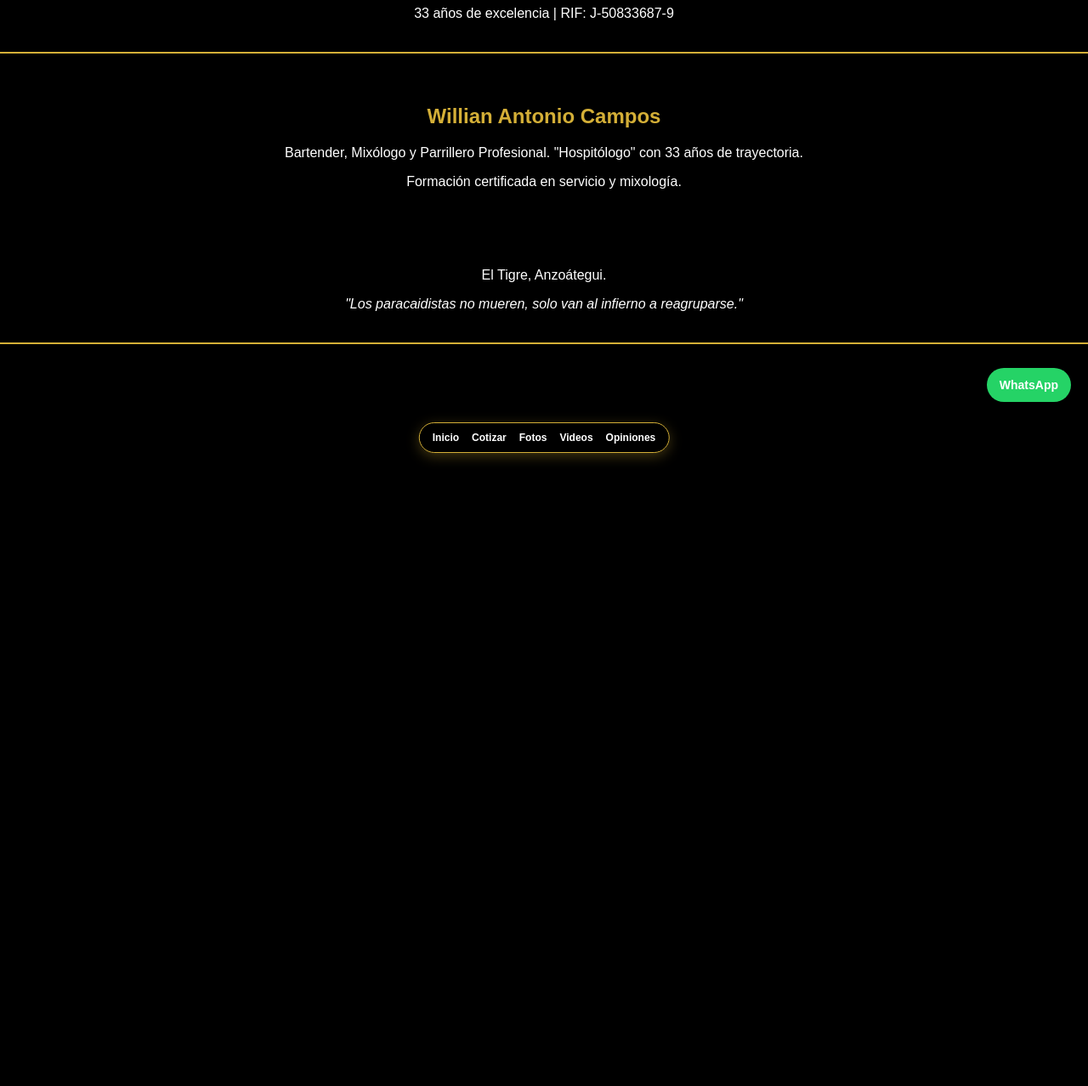
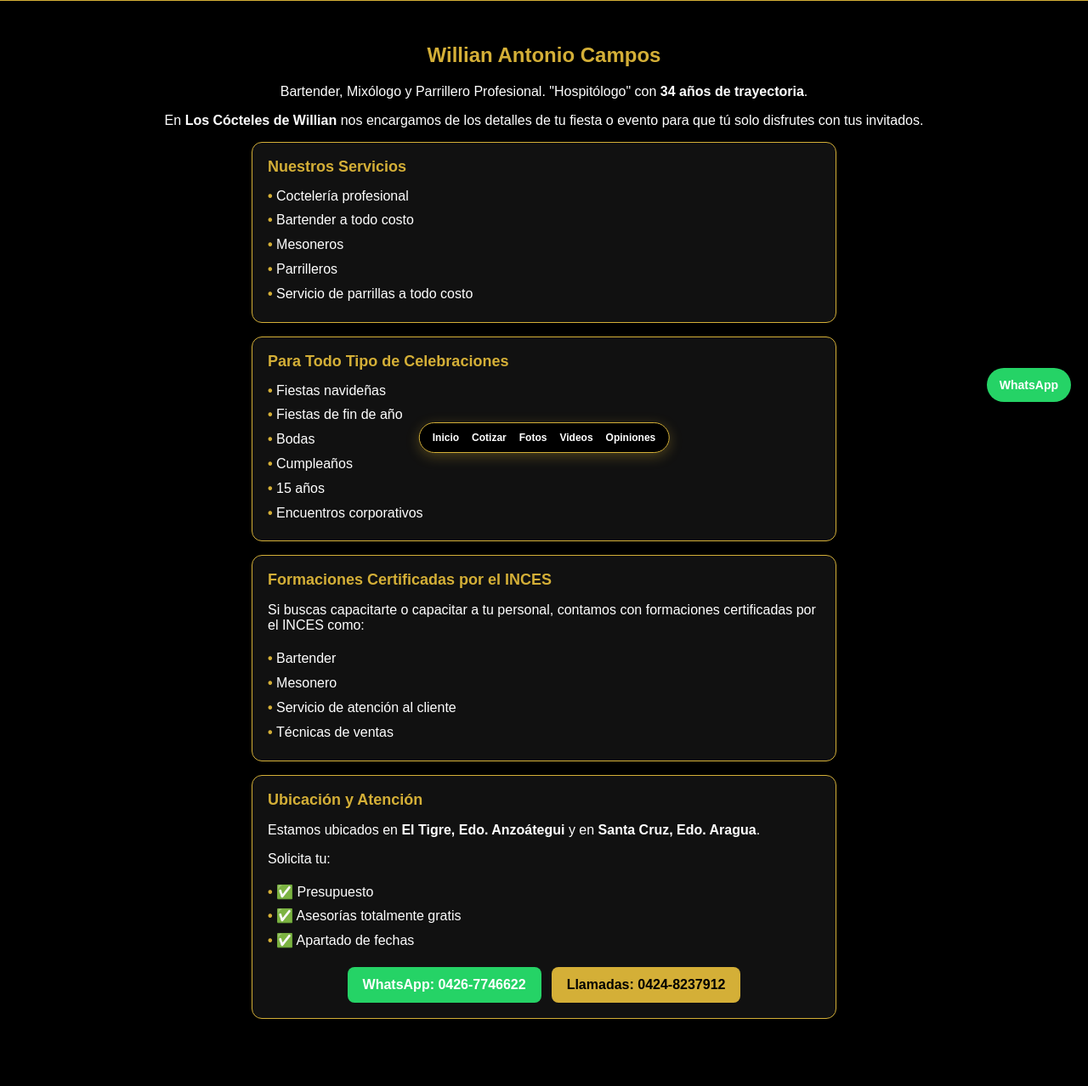
Before and after one commit to wiliancampos048-bot/Loscoctelesdewillian, a plain HTML site: page index.html in a window 1280 px wide. Shown: the part 247-1525 px from the top of the page at 85% size. Before the commit the page ends 800 px from the top, so only its background shows below. Drawn offline with Linux system fonts and the light colour scheme.

Commit message:
Actualizar index.html

```diff
--- a/index.html
+++ b/index.html
@@ -5,11 +5,21 @@
     <meta name="viewport" content="width=device-width, initial-scale=1.0">
     <title>Los Cócteles de Willian | Profesionales del Servicio</title>
     <style>
-        body { font-family: 'Arial', sans-serif; margin: 0; padding: 0; background-color: #000; color: #fff; padding-bottom: 100px; }
-        .seccion { padding: 40px 20px; max-width: 900px; margin: auto; text-align: center; }
+        body { font-family: 'Arial', sans-serif; margin: 0; padding: 0; background-color: #000; color: #fff; padding-bottom: 110px; }
+        .seccion { padding: 30px 20px; max-width: 900px; margin: auto; text-align: center; }
         .header { text-align: center; padding: 20px; background: #000; border-bottom: 2px solid #d4af37; }
-        .logo { max-width: 150px; border-radius: 50%; }
+        .logo { max-width: 160px; border-radius: 50%; border: 2px solid #d4af37; }
         h1, h2 { color: #d4af37; }
+        h3 { color: #d4af37; margin-top: 0; margin-bottom: 10px; font-size: 18px; }
+
+        .tarjeta { background: #111; border: 1px solid #d4af37; border-radius: 12px; padding: 18px; margin: 16px auto; max-width: 650px; text-align: left; }
+        .lista-puntos { list-style: none; padding: 0; margin: 0; line-height: 1.8; }
+        .lista-puntos li::before { content: "• "; color: #d4af37; font-weight: bold; }
+
+        .contacto-acciones { display: flex; flex-wrap: wrap; gap: 12px; justify-content: center; margin-top: 16px; }
+        .btn-accion { display: inline-block; padding: 12px 18px; border-radius: 8px; text-decoration: none; font-weight: bold; text-align: center; }
+        .btn-ws { background: #25d366; color: #fff; }
+        .btn-tel { background: #d4af37; color: #000; }
 
         /* Menú Flotante */
         .menu-flotante { position: fixed; bottom: 20px; left: 50%; transform: translateX(-50%); background: rgba(0, 0, 0, 0.95); padding: 10px 15px; border-radius: 30px; display: flex; gap: 15px; box-shadow: 0 4px 15px rgba(212, 175, 55, 0.3); z-index: 1000; border: 1px solid #d4af37; font-size: 12px; }
@@ -21,18 +31,69 @@
 </head>
 <body>
     <header class="header">
-        <img src="logo.png" alt="Logo Los Cócteles de Willian" class="logo">
+        <img src="logo-navidad.png" alt="Logo Oficial Navideño Los Cócteles de Willian" class="logo">
         <h1>Los Cócteles de Willian</h1>
-        <p>33 años de excelencia | RIF: J-50833687-9</p>
+        <p><strong>Emprendimiento Willian Campos</strong></p>
+        <p>34 años de excelencia | RIF: J-50833687-9</p>
     </header>
 
     <section class="seccion">
         <h2>Willian Antonio Campos</h2>
-        <p>Bartender, Mixólogo y Parrillero Profesional. "Hospitólogo" con 33 años de trayectoria.</p>
-        <p>Formación certificada en servicio y mixología.</p>
+        <p>Bartender, Mixólogo y Parrillero Profesional. "Hospitólogo" con <strong>34 años de trayectoria</strong>.</p>
+        <p>En <strong>Los Cócteles de Willian</strong> nos encargamos de los detalles de tu fiesta o evento para que tú solo disfrutes con tus invitados.</p>
+
+        <div class="tarjeta">
+            <h3>Nuestros Servicios</h3>
+            <ul class="lista-puntos">
+                <li>Coctelería profesional</li>
+                <li>Bartender a todo costo</li>
+                <li>Mesoneros</li>
+                <li>Parrilleros</li>
+                <li>Servicio de parrillas a todo costo</li>
+            </ul>
+        </div>
+
+        <div class="tarjeta">
+            <h3>Para Todo Tipo de Celebraciones</h3>
+            <ul class="lista-puntos">
+                <li>Fiestas navideñas</li>
+                <li>Fiestas de fin de año</li>
+                <li>Bodas</li>
+                <li>Cumpleaños</li>
+                <li>15 años</li>
+                <li>Encuentros corporativos</li>
+            </ul>
+        </div>
+
+        <div class="tarjeta">
+            <h3>Formaciones Certificadas por el INCES</h3>
+            <p>Si buscas capacitarte o capacitar a tu personal, contamos con formaciones certificadas por el INCES como:</p>
+            <ul class="lista-puntos">
+                <li>Bartender</li>
+                <li>Mesonero</li>
+                <li>Servicio de atención al cliente</li>
+                <li>Técnicas de ventas</li>
+            </ul>
+        </div>
+
+        <div class="tarjeta">
+            <h3>Ubicación y Atención</h3>
+            <p>Estamos ubicados en <strong>El Tigre, Edo. Anzoátegui</strong> y en <strong>Santa Cruz, Edo. Aragua</strong>.</p>
+            <p>Solicita tu:</p>
+            <ul class="lista-puntos">
+                <li>✅ Presupuesto</li>
+                <li>✅ Asesorías totalmente gratis</li>
+                <li>✅ Apartado de fechas</li>
+            </ul>
+
+            <div class="contacto-acciones">
+                <a href="https://wa.me/584267746622" class="btn-accion btn-ws" target="_blank">WhatsApp: 0426-7746622</a>
+                <a href="tel:+584248237912" class="btn-accion btn-tel">Llamadas: 0424-8237912</a>
+            </div>
+        </div>
     </section>
 
-    <a href="https://wa.me/584248237912" class="whatsapp-btn" target="_blank">WhatsApp</a>
+    <a href="https://wa.me/584267746622" class="whatsapp-btn" target="_blank">WhatsApp</a>
 
     <!-- Menú Flotante -->
     <nav class="menu-flotante">
@@ -44,7 +105,7 @@
     </nav>
 
     <footer class="header">
-        <p>El Tigre, Anzoátegui.</p>
+        <p>El Tigre, Edo. Anzoátegui | Santa Cruz, Edo. Aragua</p>
         <p><em>"Los paracaidistas no mueren, solo van al infierno a reagruparse."</em></p>
     </footer>
 </body>
```
